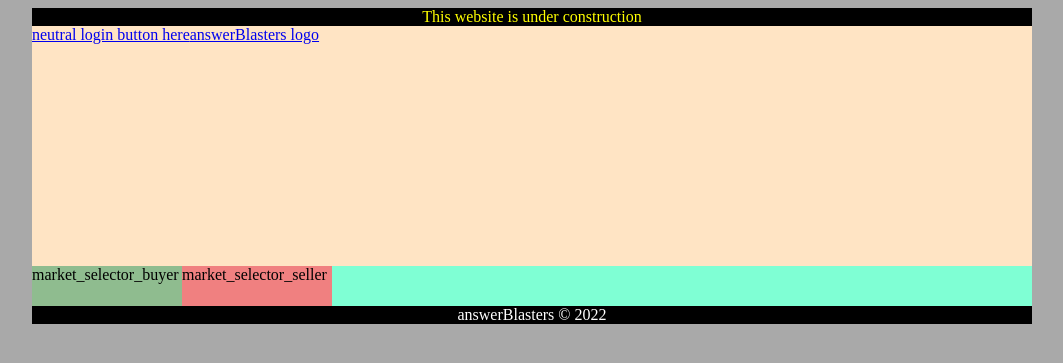
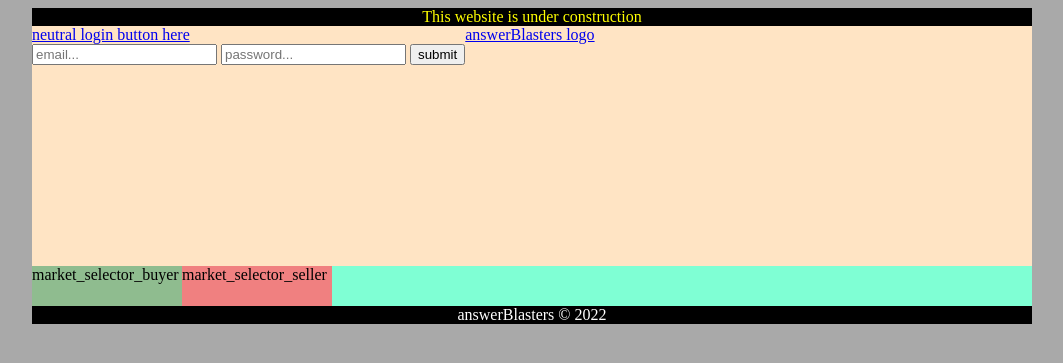
Before and after one commit to maimedlord/ab, a Flask app: template templates/index.html in a window 1280 px wide. Shown: the top 363 px of the page, without its empty margins (116-1179 px from the left). Run offline with Flask 2, Linux system fonts and the light colour scheme; the template is opened without the code that fills it, so the values that code supplies are empty.

Commit message:
continuing to work on login...
added user.py

```diff
--- a/app.py
+++ b/app.py
@@ -7,6 +7,12 @@ import processing as prc
 app = Flask(__name__)
 app.config['SECRET_KEY'] = 'secret!'
 login_mgr = LoginManager()
+
+
+'''
+'''
+class User:
+    pass
 
 
 '''
@@ -51,11 +57,12 @@ def index():
     #         return render_template('account.html', email=new_email)
     #         pass
 
-    temp_array = processing.get_orders_top()
+    temp_array = prc.get_orders_top()
     return render_template('index.html', temp_array=temp_array)
 
 
 @app.route('/account')
+#@login_required
 def account():
     return render_template('account.html')
 
--- a/static/css/base.css
+++ b/static/css/base.css
@@ -80,16 +80,6 @@ body {
     text-align: center;
     width: 100%;
 }
-#header_neutral {
-    align-content: space-around;
-    align-items: baseline;
-    background-color: bisque;
-    display: flex;
-    flex-direction: row;
-    height: 240px;
-    width: 100%;
-}
-
 #notice_construction {
     background-color: black;
     color: yellow;
--- a/static/css/index.css
+++ b/static/css/index.css
@@ -1,6 +1,25 @@
 #container_markets {
     display: flex;
     flex-direction: column;
+}
+#header_neutral {
+    align-content: space-around;
+    align-items: baseline;
+    background-color: bisque;
+    display: flex;
+    flex-direction: row;
+    height: 240px;
+    width: 100%;
+}
+#header_neutral_header_logo {
+    display: flex;
+    flex-basis: 50%;
+    flex-grow: 1;
+}
+header_neutral_login {
+    display: flex;
+    flex-basis: 50%;
+    flex-grow: 1;
 }
 #market_display {
     background-color: dodgerblue;
--- a/templates/index.html
+++ b/templates/index.html
@@ -3,10 +3,15 @@
 {% block css %}<link rel="stylesheet" href="{{ url_for('static', filename='css/index.css') }}">{% endblock %}
 {% block body %}
     <div id="header_neutral">
-        <div id="neutral_login">
+        <div id="header_neutral_login">
             <a href="account">neutral login button here</a>
+            <form action="" method="post">
+                <input name="user_email" placeholder="email...">
+                <input name="user_pass_word" placeholder="password...">
+                <button type="submit">submit</button>
+            </form>
         </div>
-        <div id="neutral_header_logo">
+        <div id="header_neutral_header_logo">
             <a href="/">answerBlasters logo</a>
         </div>
     </div>
```
Also changed, not shown: user.py (added).
